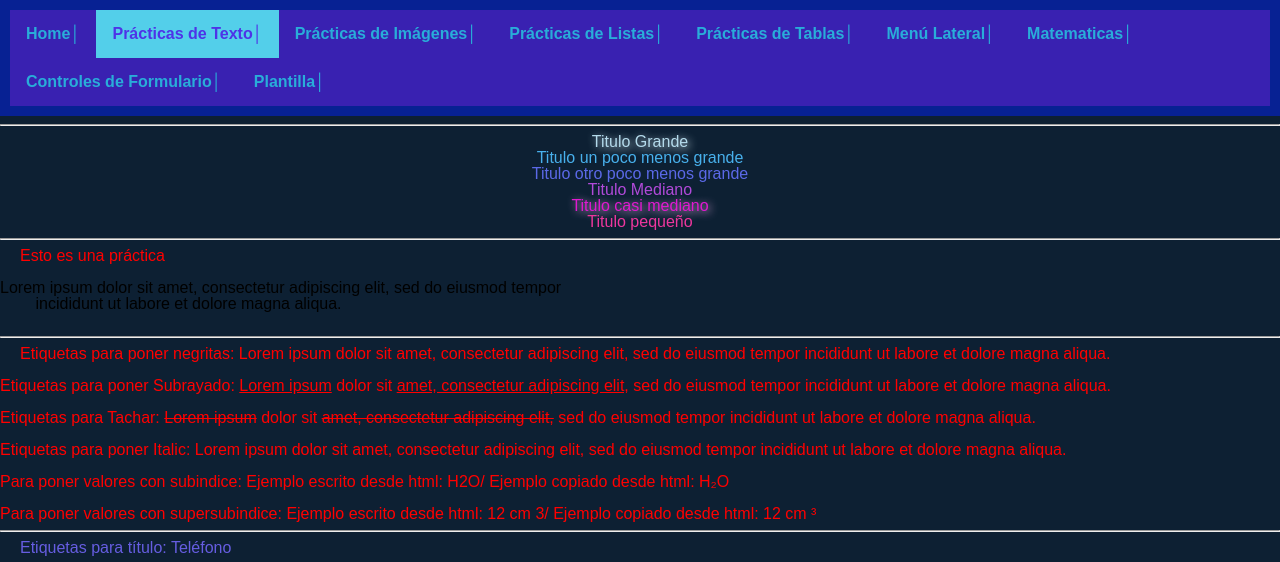
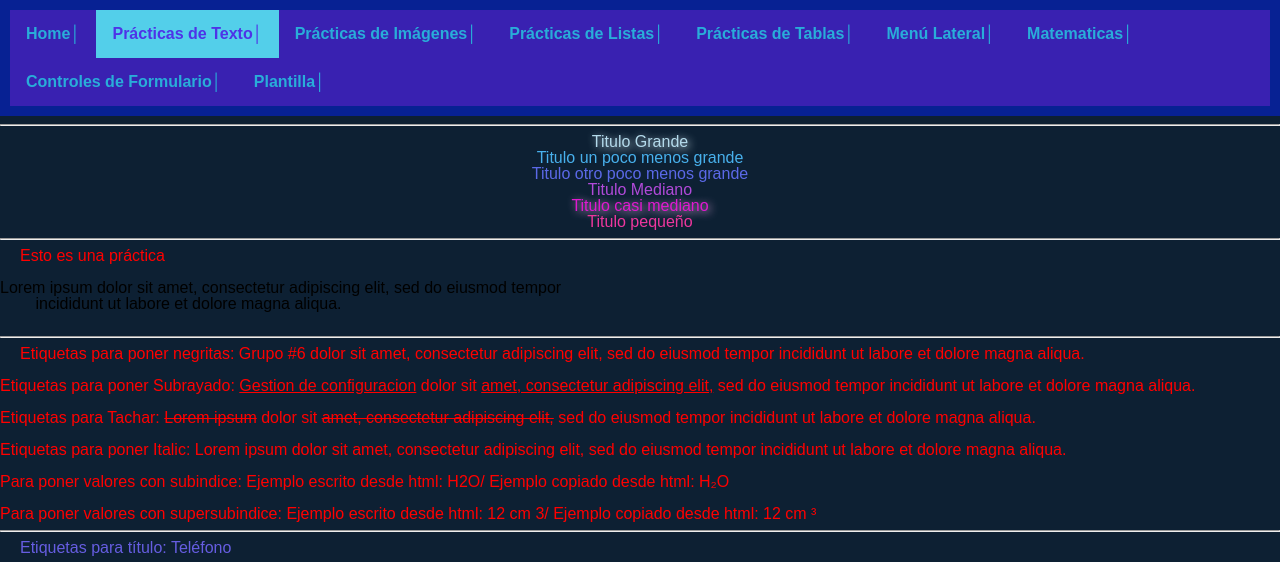
Before and after one commit to EvelynGarcia02/DesarrolloWeb, a plain HTML site: page Pages/Etiquetas_Texto.html in a window 1280 px wide. Shown: the top 562 px of the page. Drawn offline with Linux system fonts and the light colour scheme.

Commit message:
Se realizo un cambio en la etiqueta de texto

```diff
--- a/Pages/Etiquetas_Texto.html
+++ b/Pages/Etiquetas_Texto.html
@@ -52,12 +52,12 @@
       <hr>
       <p class="p2">
         Etiquetas para poner negritas:
-        <b>Lorem ipsum</b> dolor sit <strong>amet, consectetur adipiscing elit,</strong> sed do eiusmod tempor
+        <b>Grupo #6</b> dolor sit <strong>amet, consectetur adipiscing elit,</strong> sed do eiusmod tempor
         incididunt ut labore et dolore magna aliqua.
       </p>
       <p class="p2">
         <br>Etiquetas para poner Subrayado:
-        <ins>Lorem ipsum</ins> dolor sit <u>amet, consectetur adipiscing elit,</u> sed do eiusmod tempor
+        <ins>Gestion de configuracion</ins> dolor sit <u>amet, consectetur adipiscing elit,</u> sed do eiusmod tempor
         incididunt ut labore et dolore magna aliqua.
       </p>
       <p class="p2">
```
